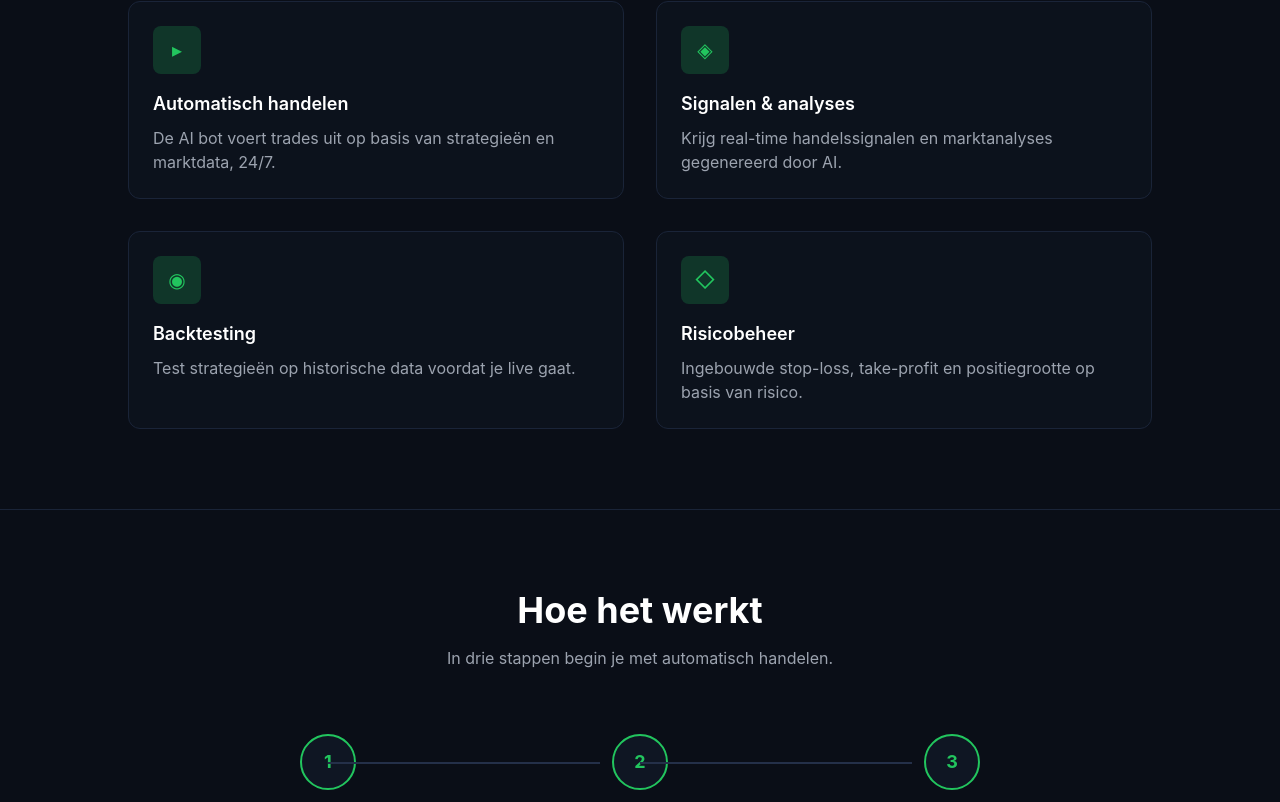
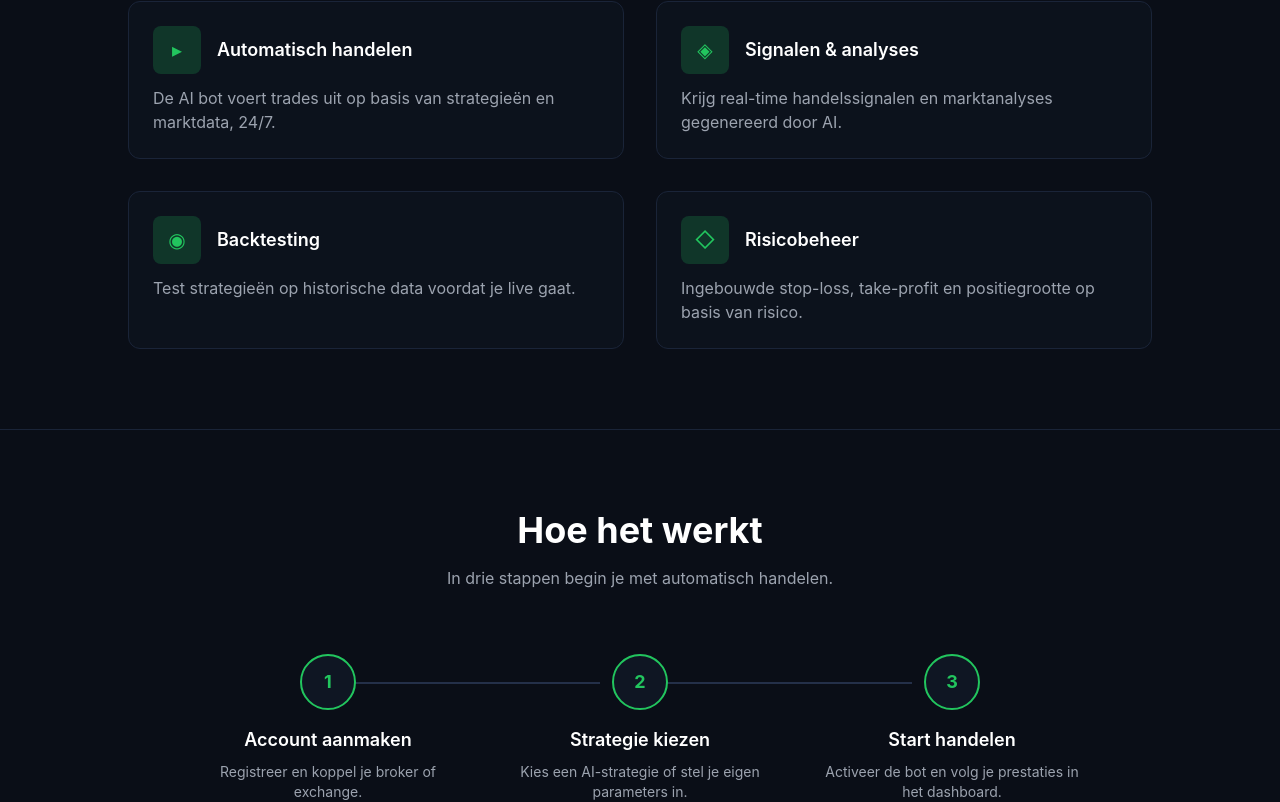
Before and after one commit to media2net-app/aitrading, a React (Vite) app: page / in a window 1280 px wide. Shown: the part 1000-1802 px from the top of the page. Built offline with nearby package versions, Linux system fonts and the light colour scheme; the HTML template or start-up script is replaced by a standard one.

Commit message:
UI: feature titles next to icons, fix step lines behind numbers

```diff
--- a/src/pages/HomePage.tsx
+++ b/src/pages/HomePage.tsx
@@ -121,11 +121,13 @@ export default function HomePage() {
                 key={title}
                 className="rounded-xl border border-dark-600 bg-dark-800/50 p-6 transition hover:border-dark-500"
               >
-                <div className="flex h-12 w-12 items-center justify-center rounded-lg bg-accent/20 text-xl text-accent">
-                  {icon}
+                <div className="flex items-center gap-4">
+                  <div className="flex h-12 w-12 shrink-0 items-center justify-center rounded-lg bg-accent/20 text-xl text-accent">
+                    {icon}
+                  </div>
+                  <h3 className="text-lg font-semibold text-white">{title}</h3>
                 </div>
-                <h3 className="mt-4 text-lg font-semibold text-white">{title}</h3>
-                <p className="mt-2 text-gray-400">{description}</p>
+                <p className="mt-3 text-gray-400">{description}</p>
               </div>
             ))}
           </div>
@@ -146,14 +148,15 @@ export default function HomePage() {
           <div className="mx-auto mt-16 grid max-w-4xl grid-cols-1 gap-10 md:grid-cols-3">
             {steps.map(({ step, title, text }) => (
               <div key={step} className="relative text-center">
-                <div className="mx-auto flex h-14 w-14 items-center justify-center rounded-full border-2 border-accent bg-dark-800 text-lg font-bold text-accent">
+                {/* Lijn loopt achter de cirkel door: lagere z-index */}
+                {step < 3 && (
+                  <div className="absolute left-1/2 top-7 z-0 hidden h-0.5 w-full bg-dark-500 md:block" aria-hidden />
+                )}
+                <div className="relative z-10 mx-auto flex h-14 w-14 items-center justify-center rounded-full border-2 border-accent bg-dark-800 text-lg font-bold text-accent">
                   {step}
                 </div>
                 <h3 className="mt-4 text-lg font-semibold text-white">{title}</h3>
                 <p className="mt-2 text-sm text-gray-400">{text}</p>
-                {step < 3 && (
-                  <div className="absolute left-1/2 top-7 hidden h-0.5 w-full bg-dark-500 md:block" aria-hidden />
-                )}
               </div>
             ))}
           </div>
```
Also changed, not shown: 1 other file (tests, documents, lock files or other folders).
